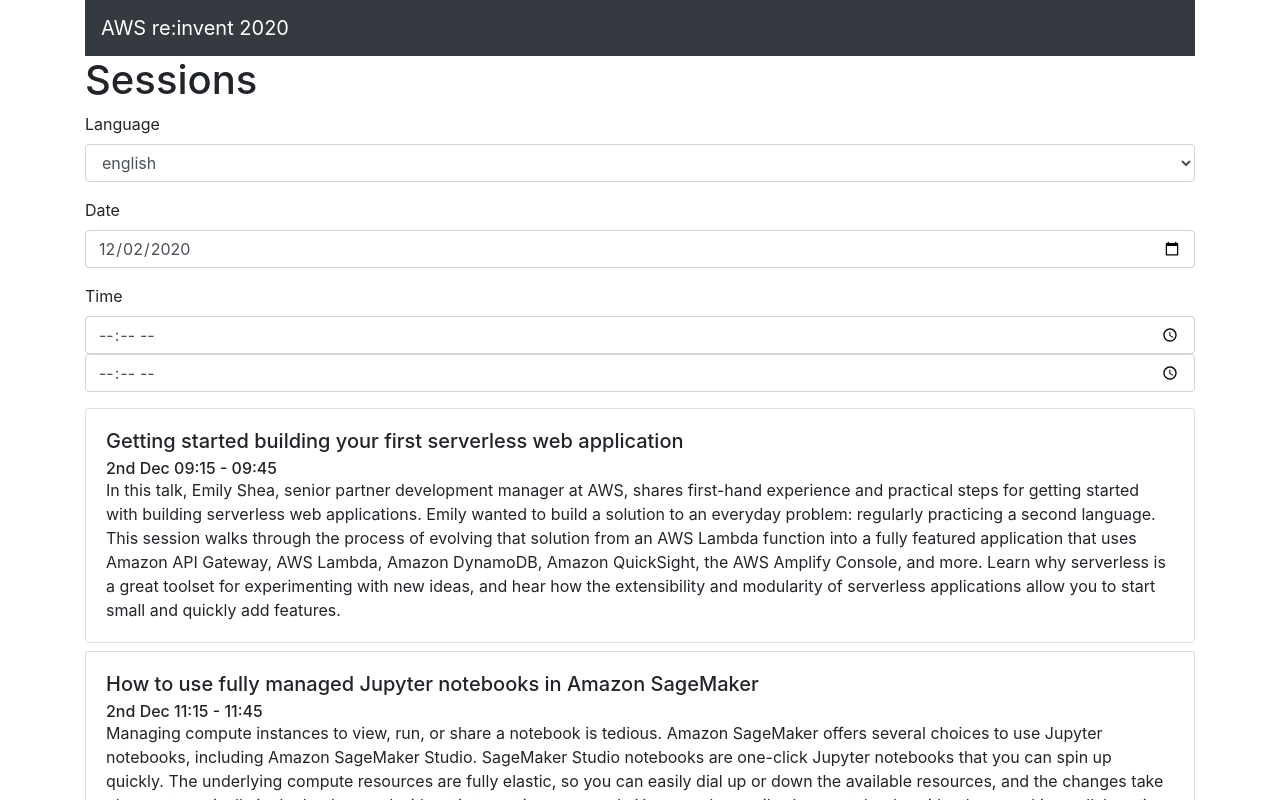
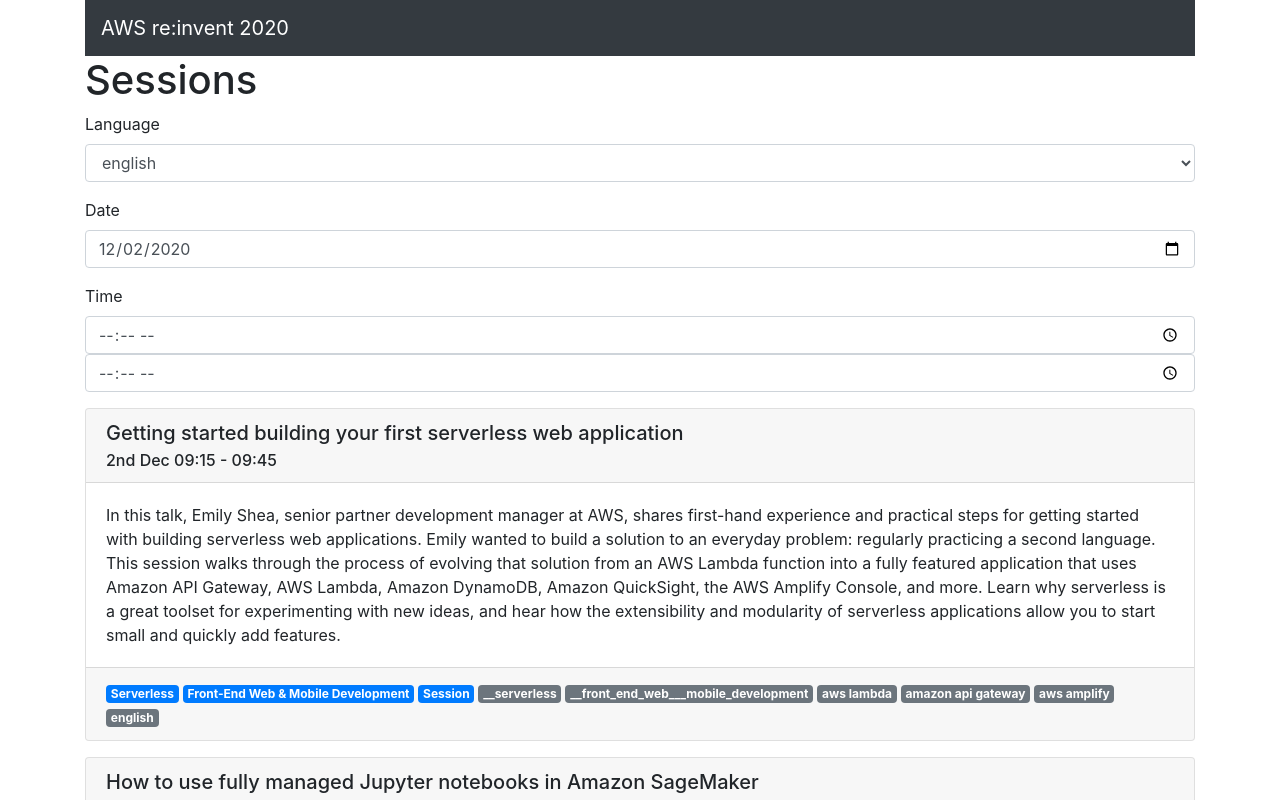
Before and after one commit to PeteLawrence/aws-reinvent-2020-sessions, a React (Create React App) app: page / in a window 1280 px wide. Shown: the top 800 px of the page. Built offline with nearby package versions, Linux system fonts and the light colour scheme.

Commit message:
Add tags and hidden tags to listings

```diff
--- a/src/pages/SessionsPage.js
+++ b/src/pages/SessionsPage.js
@@ -1,6 +1,7 @@
 import React from 'react';
 import dayjs from 'dayjs';
 import Card from 'react-bootstrap/Card';
+import Badge from 'react-bootstrap/Badge';
 import { Form } from 'react-bootstrap';
 
 const data = require('../data/schedule.json');
@@ -50,7 +51,6 @@
       // Time filter
       if (this.state.startTime && this.state.endTime) {
         let sessionStart = dayjs.unix(session.schedulingData.start.timestamp);
-        console.log(sessionStart.format('H'), this.state.startTime, this.state.endTime);
         if (sessionStart.format('H') < parseInt(this.state.startTime) || sessionStart.format('H') > parseInt(this.state.endTime)) {
           continue;
         }
@@ -64,22 +64,36 @@
 
   listSessions() {
     let sessions = this.filterSessions();
+    console.log(sessions[0]);
 
     return sessions.map(session => {
       let sessionStart = dayjs.unix(session.schedulingData.start.timestamp);
       let sessionEnd = dayjs.unix(session.schedulingData.end.timestamp);
 
       return(
-        <Card className="mb-2">
-          <Card.Body>
+        <Card className="mb-3">
+          <Card.Header>
             <Card.Title>{ session.name }</Card.Title>
             <Card.Subtitle>{ sessionStart.format('Do MMM HH:mm') } - { sessionEnd.format('HH:mm') }</Card.Subtitle>
+          </Card.Header>
+          <Card.Body>
             <div dangerouslySetInnerHTML={{ __html: session.description }} />
           </Card.Body>
+          <Card.Footer>
+              { session.tags.split(',').map(tag => {
+                  return (<Badge variant="primary" className="mr-1">{ tag }</Badge>);
+                })
+              }
+              { session.hiddenTags.split(',').map(tag => {
+                  return (<Badge variant="secondary" className="mr-1">{ tag }</Badge>);
+                })
+              }
+            </Card.Footer>
         </Card>
       )
     });
   }
+
 
   handleLanguageChange(event) {
     this.setState({
```
